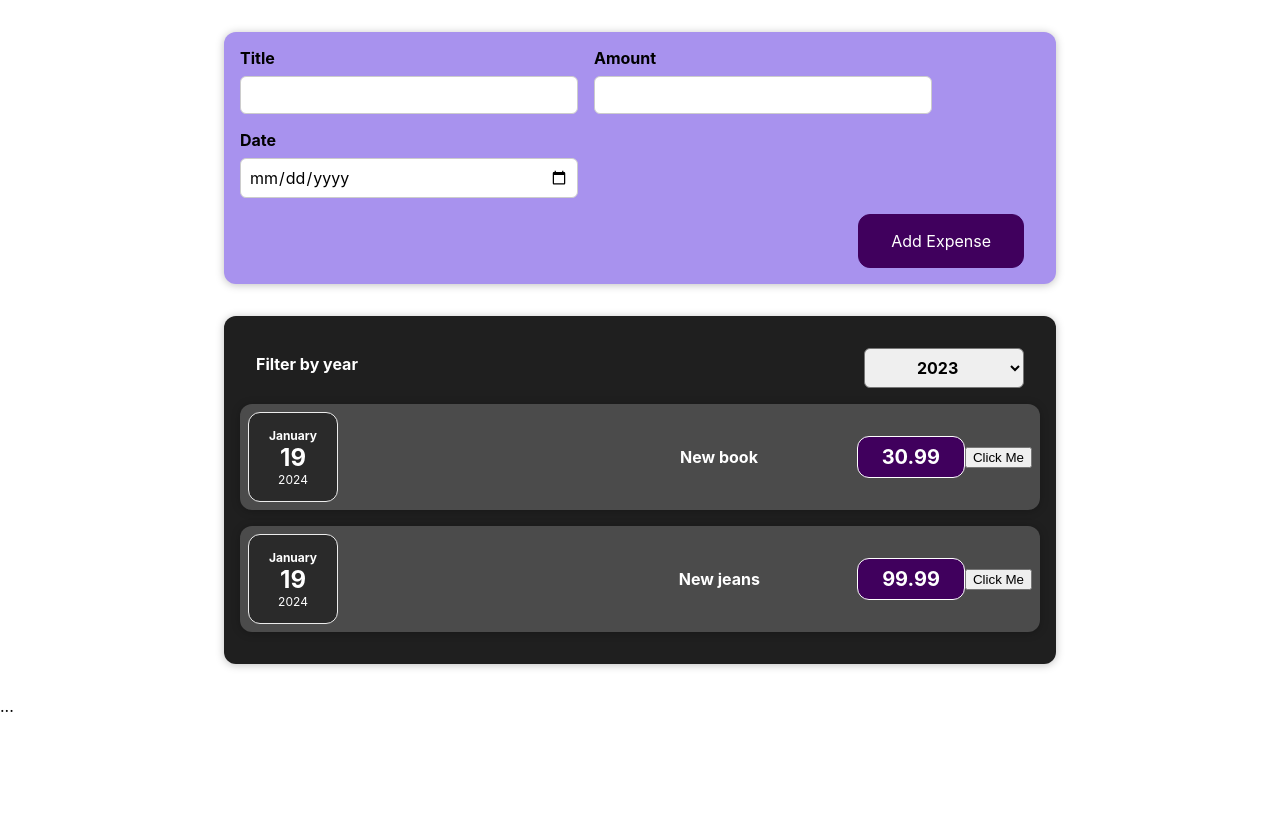
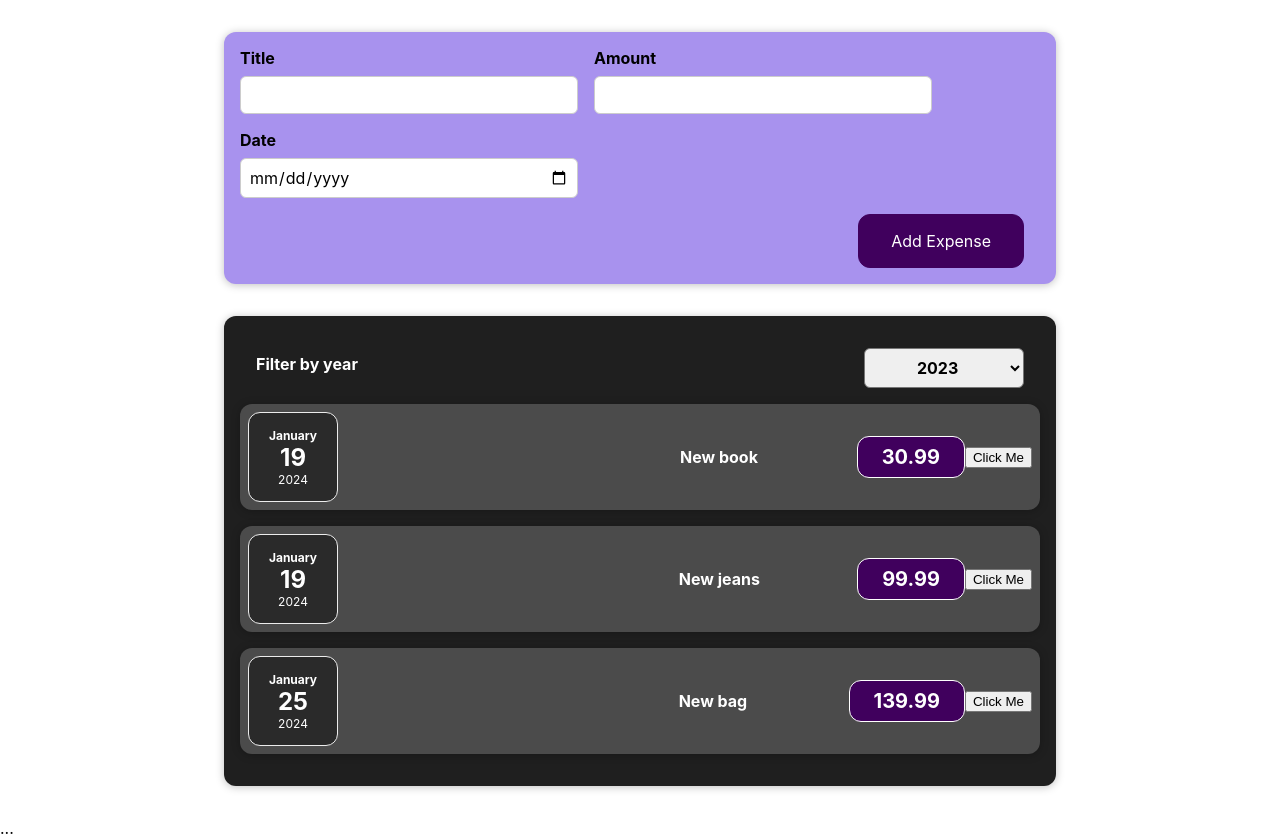
Before and after one commit to Jyrgen-S/expenses-http, a React (Create React App) app: page / in a window 1280 px wide. Before the commit the page ends 800 px from the top, so only its background shows below. Built offline with nearby package versions, Linux system fonts and the light colour scheme.

Commit message:
Andmete kuvamine nimekirjast

```diff
--- a/src/App.js
+++ b/src/App.js
@@ -3,16 +3,24 @@
 import NewExpense from "./components/NewExpense/NewExpense";
 
 const App = () => {
-  const expenses = [
+  const DYMMY_EXPENSES = [
     {
+      id: "id1",
       date: new Date(2024, 0, 19),
       title: "New book",
       price: 30.99,
     },
     {
+      id: "id2",
       date: new Date(2024, 0, 19),
       title: "New jeans",
       price: 99.99,
+    },
+    {
+      id: "id3",
+      date: new Date(2024, 0, 25),
+      title: "New bag",
+      price: 139.99,
     },
   ];
 
@@ -20,13 +28,11 @@
     console.log("In App.js");
     console.log(expense);
   };
-  /*const date = new Date(2023, 9, 6);
-  const title = "New book";
-  const price = 30.99;*/
+
   return (
     <div className="App">
       <NewExpense onAddExpense={addExpenseHandler}></NewExpense>
-      <Expenses expenses={expenses} />
+      <Expenses expenses={DYMMY_EXPENSES} />
     </div>
   );
 };
--- a/src/components/Expenses/Expenses.js
+++ b/src/components/Expenses/Expenses.js
@@ -5,7 +5,14 @@
 import ExpenseItem from "./ExpenseItem";
 
 const Expenses = (props) => {
-  const [selectedYear, setSelectedYear] = useState("2023");
+  const filterChangeHandler = (filteredYear) => {
+    console.log("Year data in Expenses.js " + filteredYear);
+  };
+  /*
+  props.expenses.map((expense) => {
+    console.log(expense);
+  });
+  /* const [selectedYear, setSelectedYear] = useState("2023");
 
   const handleYearChange = (year) => {
     setSelectedYear(year);
@@ -18,9 +25,16 @@
     />;
 
     return expense.date.getFullYear().toString() === selectedYear;
-  });
+  });*/
 
   return (
+    <Card className="expenses">
+      <ExpensesFilter onChangeFilter={filterChangeHandler} />
+      {props.expenses.map((expense) => {
+        return <ExpenseItem expenseData={expense} key={expense.id} />;
+      })}
+    </Card>
+    /*
     <Card className="expenses">
       <ExpensesFilter onYearChange={handleYearChange} />
       <ExpenseItem expenseData={props.expenses[0]} />
@@ -28,7 +42,7 @@
       {filteredExpenses.map((expense) => (
         <ExpenseItem key={expense.id} expenseData={expense} />
       ))}
-    </Card>
+    </Card> */
   );
 };
 
```
